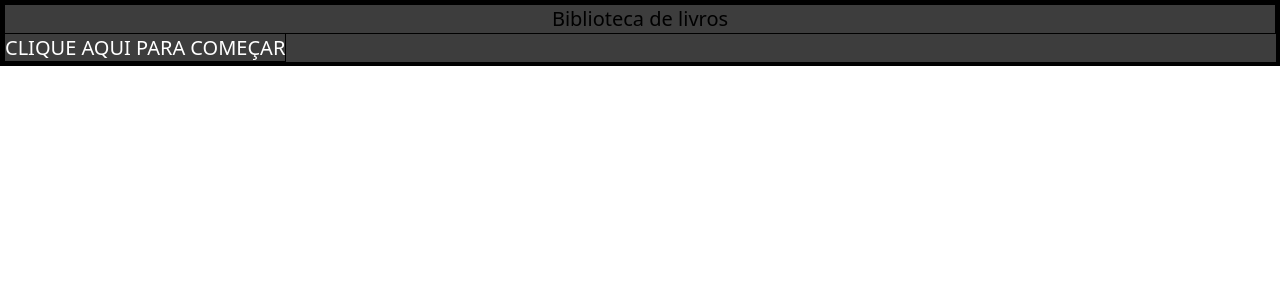
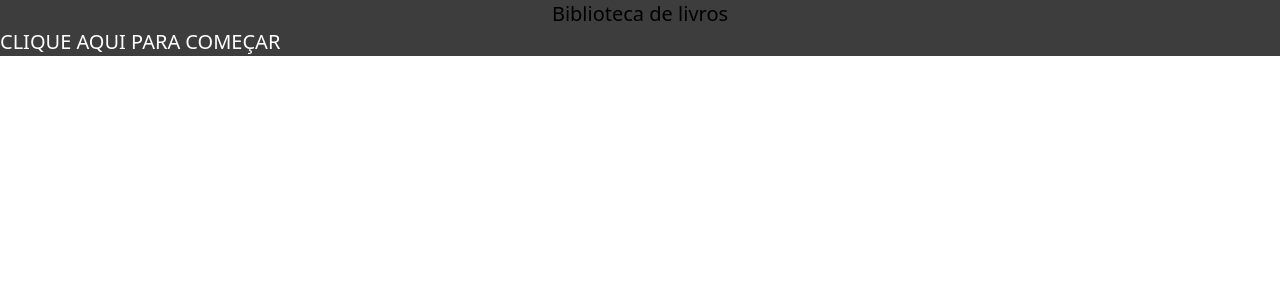
Before and after one commit to bruno654/cardoso, a Next.js app: page / in a window 1280 px wide. Shown: the top 300 px of the page. Built offline with nearby package versions, Linux system fonts and the light colour scheme.

Commit message:
fix; testando ainda

```diff
--- a/app/globals.css
+++ b/app/globals.css
@@ -1,30 +1,3 @@
 @tailwind base;
 @tailwind components;
 @tailwind utilities;
-
-@layer base {
-  :root {
-    --background: hsl(0, 0%, 100%);
-    --foreground: hsl(222.2, 84%, 4.9%);
-
-    /* ... outras variáveis de cor ... */
-  }
-
-  .dark {
-    --background: hsl(222.2, 84%, 4.9%);
-    --foreground: hsl(210, 40%, 98%);
-
-    /* ... outras variáveis de cor para o modo escuro ... */
-  }
-}
-
-@layer components {
-  /* Adicionando uma borda preta de 1 pixel a todos os elementos */
-  * {
-    @apply border border-black;
-  }
-}
-
-@layer utilities {
-  /* ... (outras classes de utilitários, se necessário) ... */
-}
```
